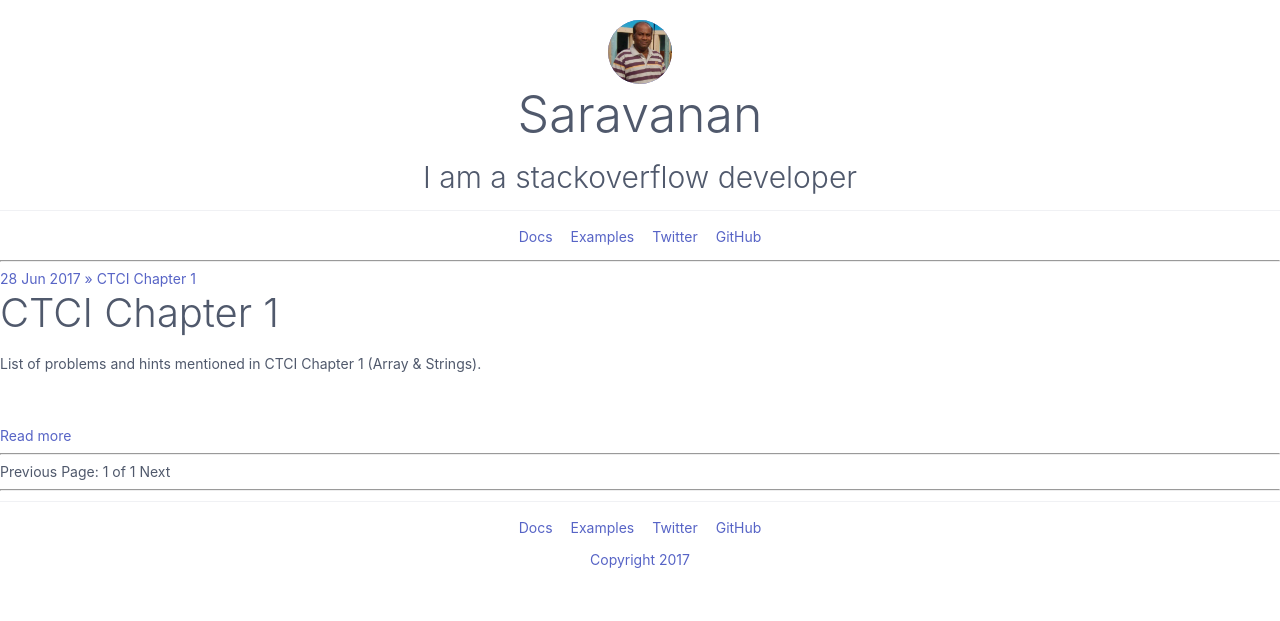
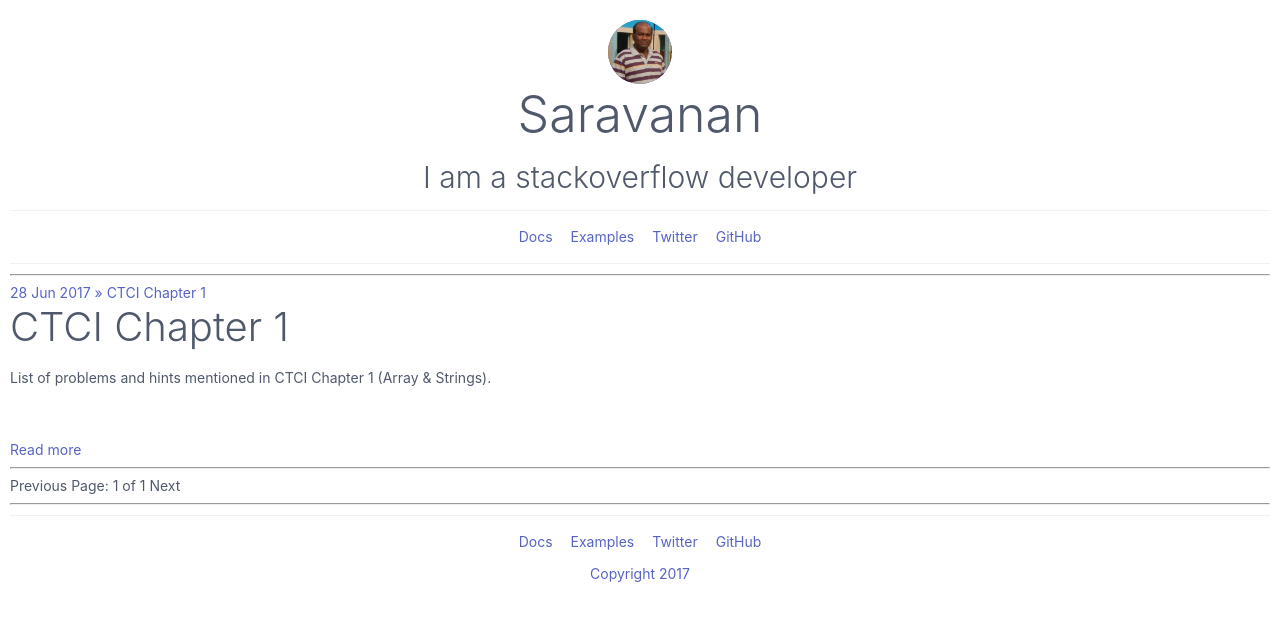
Before and after one commit to saravanaram/saravanaram.github.io.892017, a Jekyll site: the page built from index.html, in a window 1280 px wide. Shown: the top 621 px of the page. Built offline with Jekyll 4.4.1, drawn with Linux system fonts in a browser that asks for light colours; nearby versions of some CDN libraries; the list of posts is cut into pages by our own code.

Commit message:
Update nav-top.html

```diff
--- a/_includes/nav-top.html
+++ b/_includes/nav-top.html
@@ -1,5 +1,6 @@
+    <div class="container">
         <div class="rounded mt-10 pt-10">
-    <figure class="avatar avatar-xl centered" data-initial="SR" ><img src="assets/images/profile_photo.jpg" /> </figure>
+            <figure class="avatar avatar-xl centered" data-initial="YZ" ><img src="assets/images/profile_photo.jpg" /> </figure>
             <h1 class="text-center">Saravanan</h1>
             <h3 class="text-center">I am a stackoverflow developer</h3>
         </div>
@@ -19,3 +20,4 @@
                 </section>
             </header>
         </div>
+        <div class="divider"></div>
```
Lines whose indentation alone changed are shown as unchanged.
